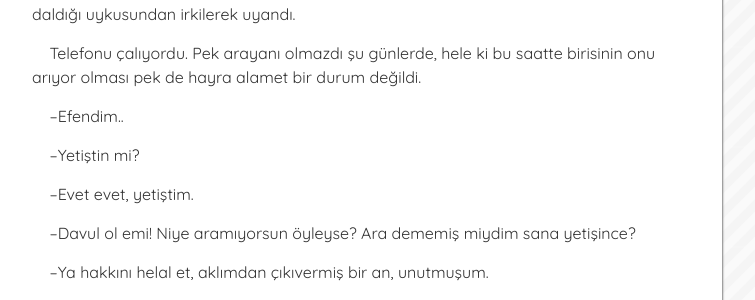
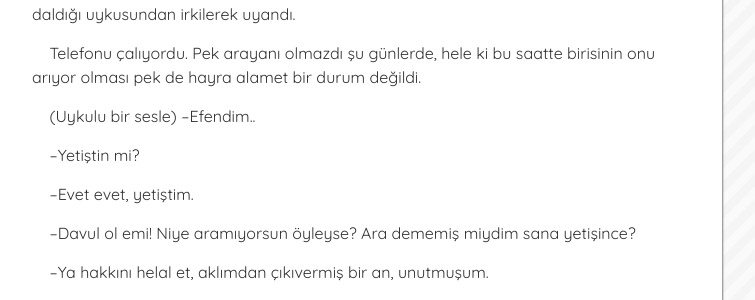
Before and after one commit to muhammedaydogdu/muhammedaydogdu.github.io, a Jekyll site: the page built from _posts/2018-03-31-o-ve-o.md, in a window 1280 px wide and 900 px high, scrolled down 8399 px. Shown: the part 154-454 px from the top of the window, without its empty margins (293-1048 px from the left). Built offline with Jekyll 4.4.1, drawn with Linux system fonts in a browser that asks for light colours; some web fonts are replaced.

Commit message:
Update 2018-03-31-o-ve-o.md

```diff
--- a/_posts/2018-03-31-o-ve-o.md
+++ b/_posts/2018-03-31-o-ve-o.md
@@ -270,7 +270,7 @@ image: oveo.jpeg
 
 &nbsp;&nbsp;&nbsp;&nbsp;Telefonu çalıyordu. Pek arayanı olmazdı şu günlerde, hele ki bu saatte birisinin onu arıyor olması pek de hayra alamet bir durum değildi.
 
-&nbsp;&nbsp;&nbsp;&nbsp;–Efendim..
+&nbsp;&nbsp;&nbsp;&nbsp;(Uykulu bir sesle) –Efendim..
 
 &nbsp;&nbsp;&nbsp;&nbsp;–Yetiştin mi?
 
```
